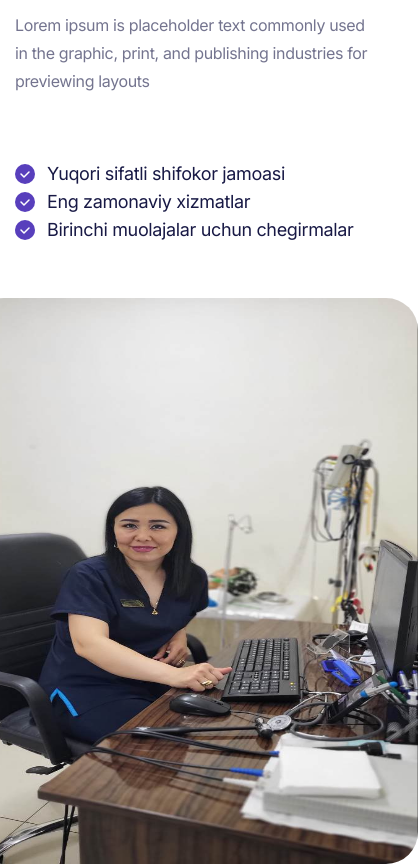
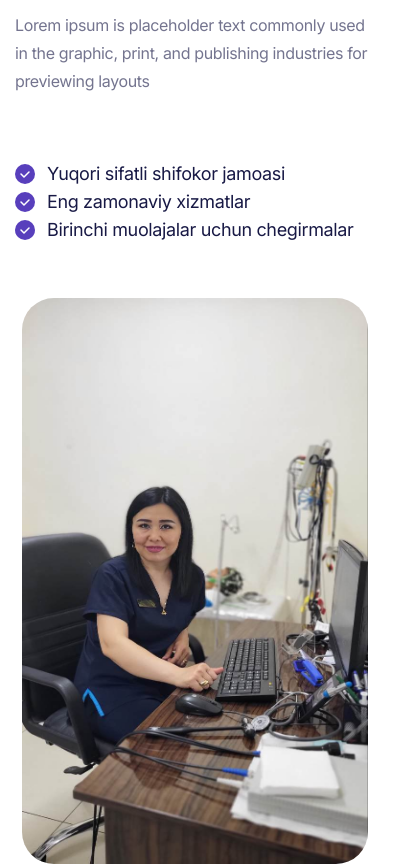
Before and after one commit to Jamshid937/Meditsina, a React (Create React App) app: page / in a window 390 px wide. Shown: the part 3831-4697 px from the top of the page, 418 px wide, since content can reach past the window. Built offline with nearby package versions, Linux system fonts and the light colour scheme.

Commit message:
no comment

```diff
--- a/src/components/About/About.css
+++ b/src/components/About/About.css
@@ -387,7 +387,9 @@
     .export__about__title {
         font-size: 20px;
     }
-
+    .export__img>img {
+        width: 346px;
+    }
     .export__about__text {
         font-size: 16px;
     }
@@ -420,4 +422,7 @@
          height: 150px;
          border-radius: 10px;
      }
+     .export__img>img {
+        width: 300px;
+    }
 }
```
